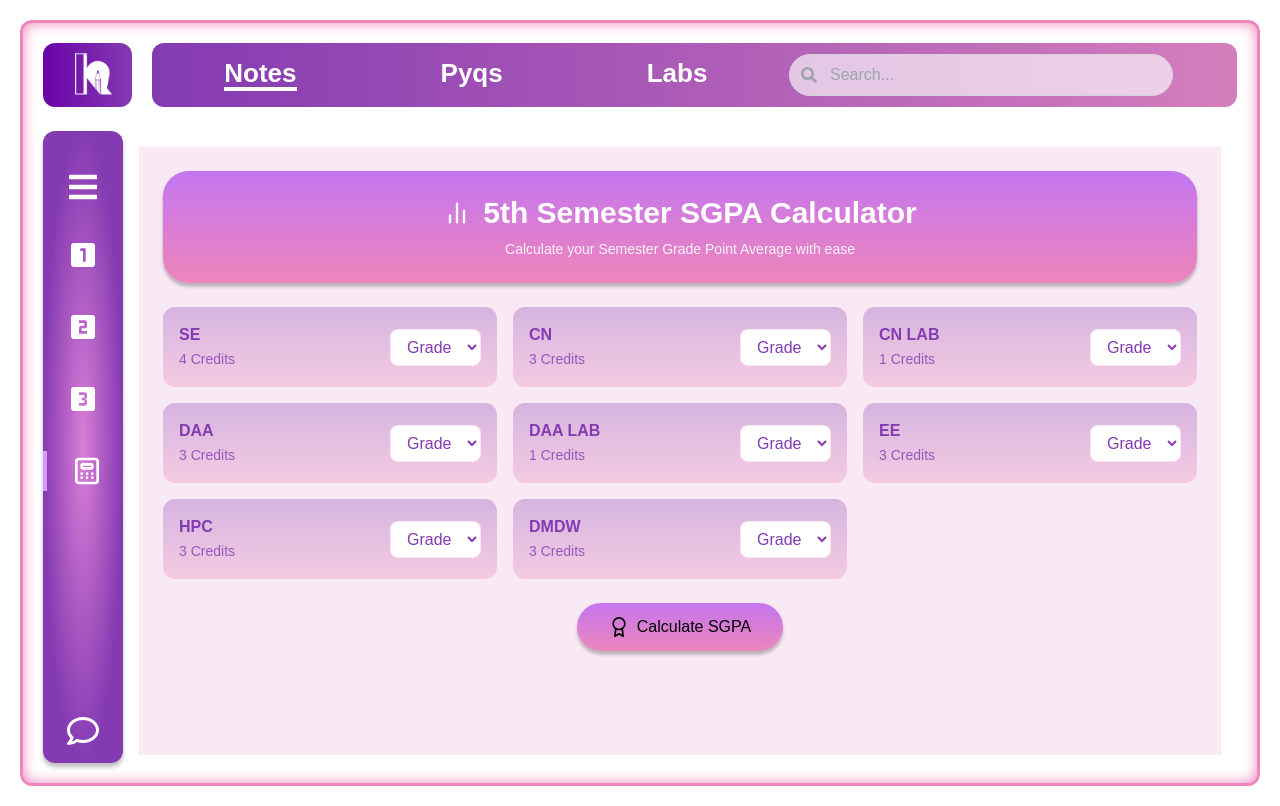
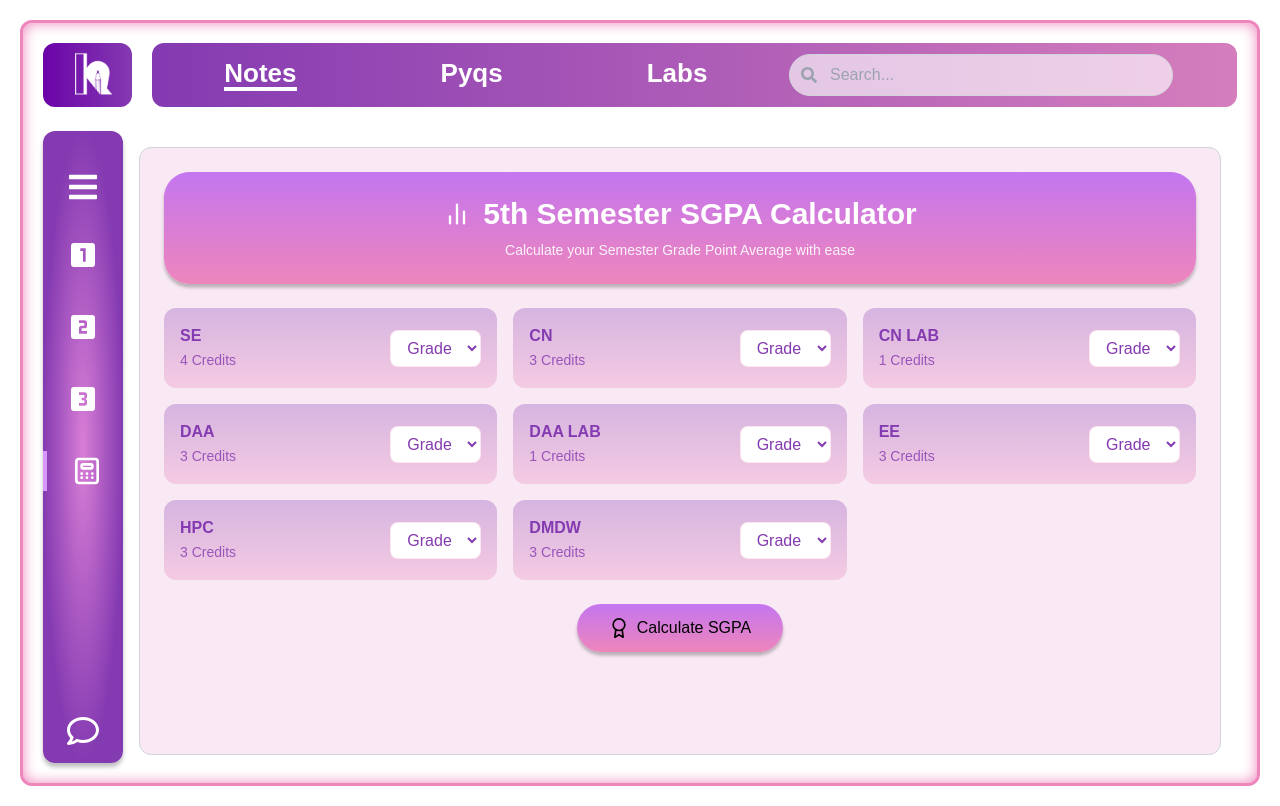
Before and after one commit to Soumyadipmaity1/k-prep-main, a Next.js app: page /cse-notes/calculator/sgpa in a window 1280 px wide. Built offline with nearby package versions, Linux system fonts and the light colour scheme; a web font is replaced by a local one.

Commit message:
feat; Refreshed layout and added border styling to the GPA calculator page.

```diff
--- a/src/app/cse-notes/calculator/sgpa/page.tsx
+++ b/src/app/cse-notes/calculator/sgpa/page.tsx
@@ -80,8 +80,8 @@ const FifthSemSGPACalculator = () => {
   };
 
   return (
-    <div className="w-full h-full bg-[#f8e9f4] overflow-y-auto">
-      <div className="max-w-7xl mx-auto p-4 sm:p-6">
+    <div className="w-full h-full bg-[#f8e9f4] overflow-y-auto border rounded-xl border-gray-300 ">
+      <div className="max-w-7xl max-h-screen mx-auto p-4 sm:p-6 px-3 py-5 sm:p-10">
 
         <div className="subject-card p-6 rounded-2xl mb-6">
           <div className="flex items-center justify-center gap-3">
```
